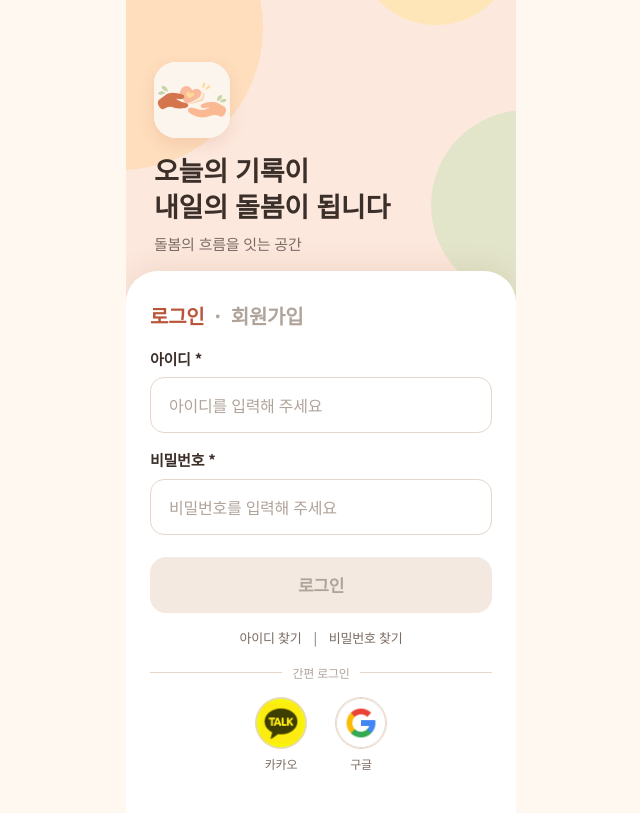
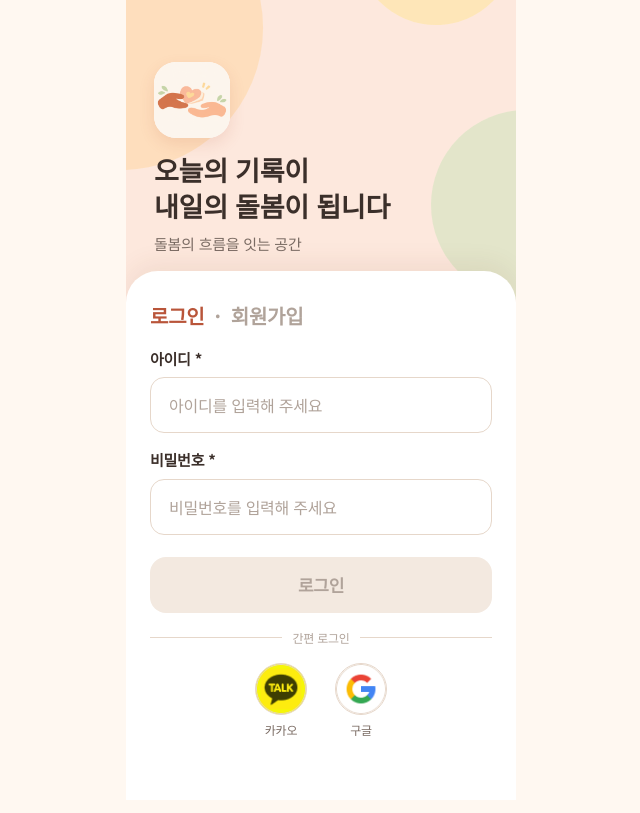
Before and after one commit to yongyong-18team/frontend, a Next.js app: page /login in a window 1280 px wide. Shown: the whole page, without its empty margins (319-959 px from the left). Built offline with nearby package versions, Linux system fonts and the light colour scheme; no server answers.

Commit message:
fix: 로그인 화면 아이디·비밀번호 찾기 제거 (기획 협의)

```diff
--- a/src/components/auth/LoginForm.tsx
+++ b/src/components/auth/LoginForm.tsx
@@ -1,5 +1,6 @@
 // src/components/auth/LoginForm.tsx
 // 0.1-A 로그인 기본 (Figma 33:1530) / 0.1-B 로그인 오류 (Figma 33:1572)
+// 아이디·비밀번호 찾기는 기획 협의로 제외 (가입 시 연락처를 받지 않아 본인 확인 불가)
 // AUTH-03 → 토큰·대상자 저장 → 대상자 있으면 홈(또는 로그인 전에 보던 화면), 없으면 초대 확인·온보딩
 
 'use client';
@@ -104,17 +105,7 @@ export default function LoginForm() {
         </Button>
       </div>
 
-      {/* TODO(기획): 아이디·비밀번호 찾기 API가 명세에 없음 */}
-      <p className="flex items-center justify-center gap-3 text-caption leading-[1.45] text-text-secondary">
-        <button type="button" onClick={() => setNotice('아이디 찾기는 준비 중이에요.')}>
-          아이디 찾기
-        </button>
-        <span aria-hidden>|</span>
-        <button type="button" onClick={() => setNotice('비밀번호 찾기는 준비 중이에요.')}>
-          비밀번호 찾기
-        </button>
-      </p>
-
+      {/* 아이디·비밀번호 찾기: 기획 협의로 제외 (2026-11-12) */}
       <div className="flex items-center gap-[10px]" aria-hidden>
         <span className="h-px flex-1 bg-line-strong" />
         <span className="text-micro leading-[1.45] font-medium text-text-tertiary">간편 로그인</span>
```
Also changed, not shown: 1 other file (tests, documents, lock files or other folders).
